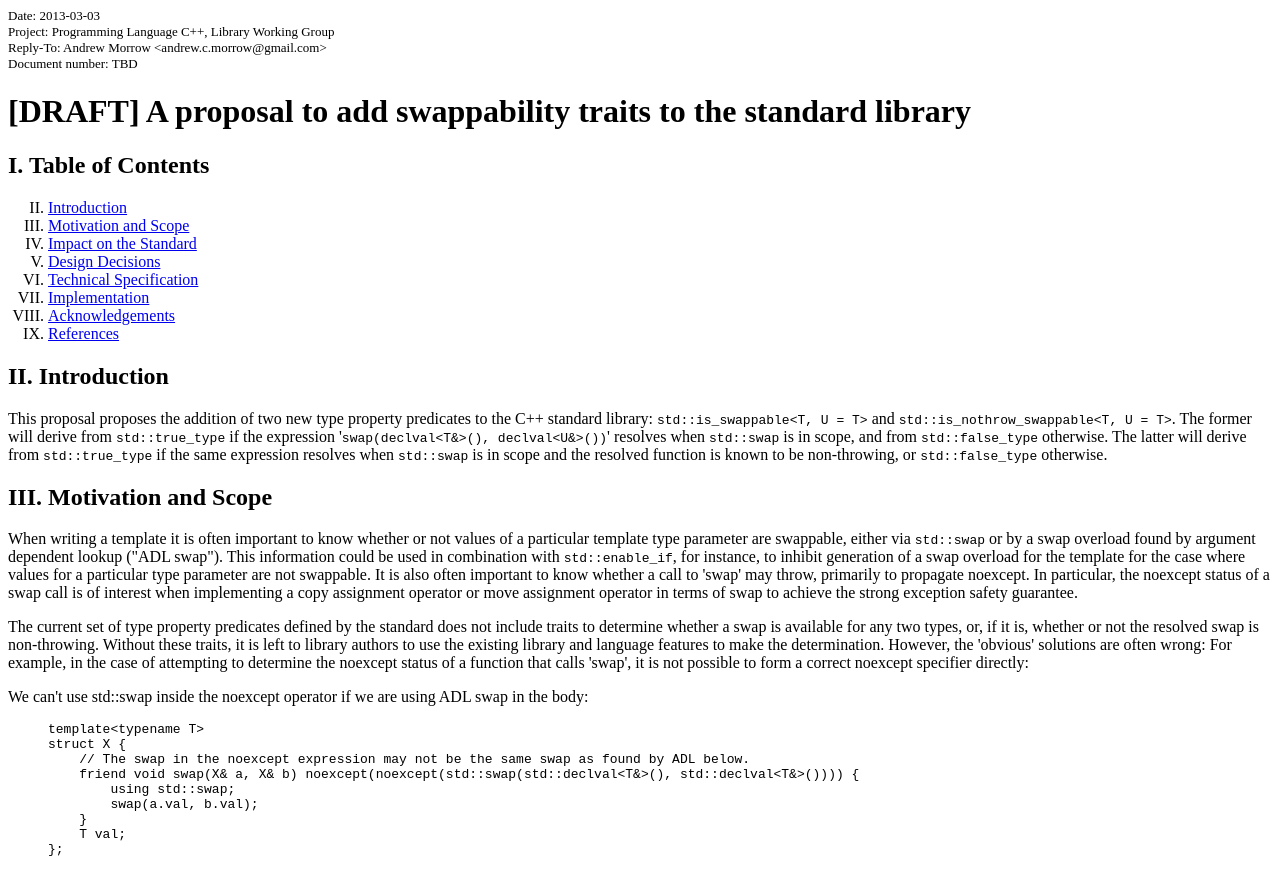
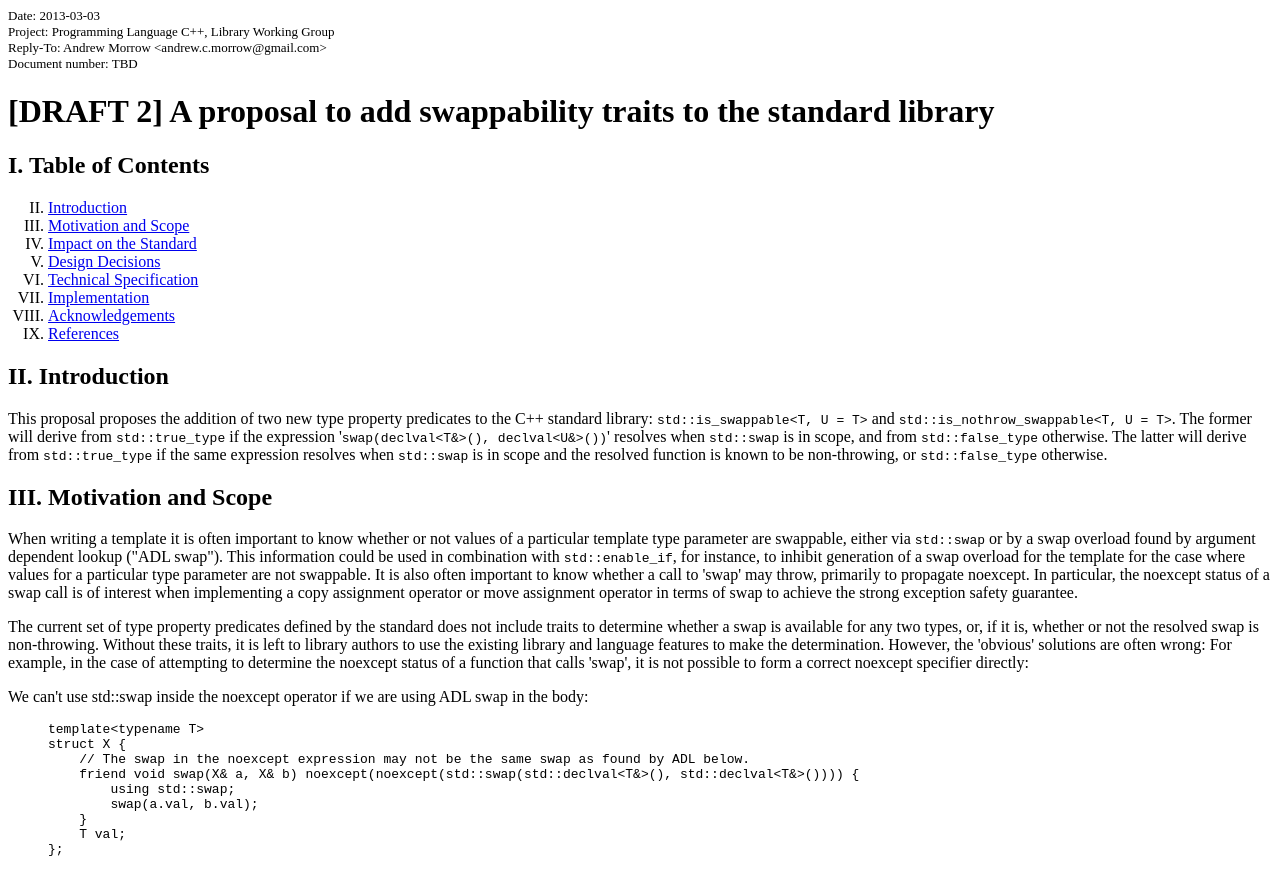
Before and after one commit to acmorrow/cpp-proposals, a plain HTML site: page nXXXX.html in a window 1280 px wide. Shown: the top 875 px of the page. Drawn offline with Linux system fonts and the light colour scheme.

Commit message:
Fixup draft number

```diff
--- a/nXXXX.html
+++ b/nXXXX.html
@@ -14,7 +14,7 @@
       Document number: TBD <br>
     </font>
 
-    <h1>[DRAFT] A proposal to add swappability traits to the standard library</h1>
+    <h1>[DRAFT 2] A proposal to add swappability traits to the standard library</h1>
 
     <h2>I. Table of Contents</h2>
     <ol type="I" start=2>
```
